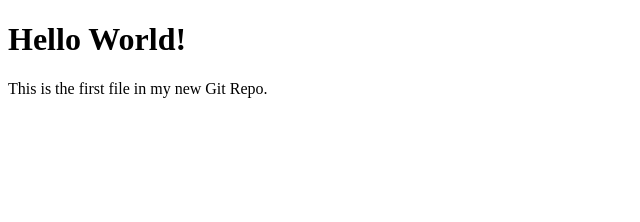
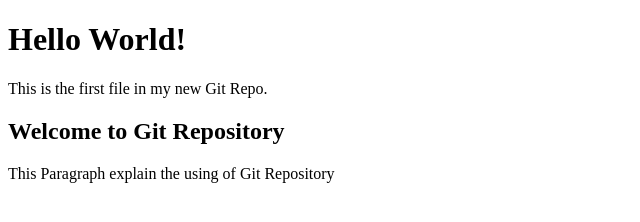
Before and after one commit to PerdiSandira/latihan-git, a plain HTML site: page index.html in a window 1280 px wide. Shown: the whole page, without its empty margins (0-640 px from the left). Drawn offline with Linux system fonts and the light colour scheme.

Commit message:
second commit

```diff
--- a/index.html
+++ b/index.html
@@ -8,7 +8,8 @@
 <body>
     <h1>Hello World!</h1>
     <p>This is the first file in my new Git Repo.</p>
-
+    <h2>Welcome to Git Repository</h2>
+    <p>This Paragraph explain the using of Git Repository</p>
 </body>
 
 </html>
```
